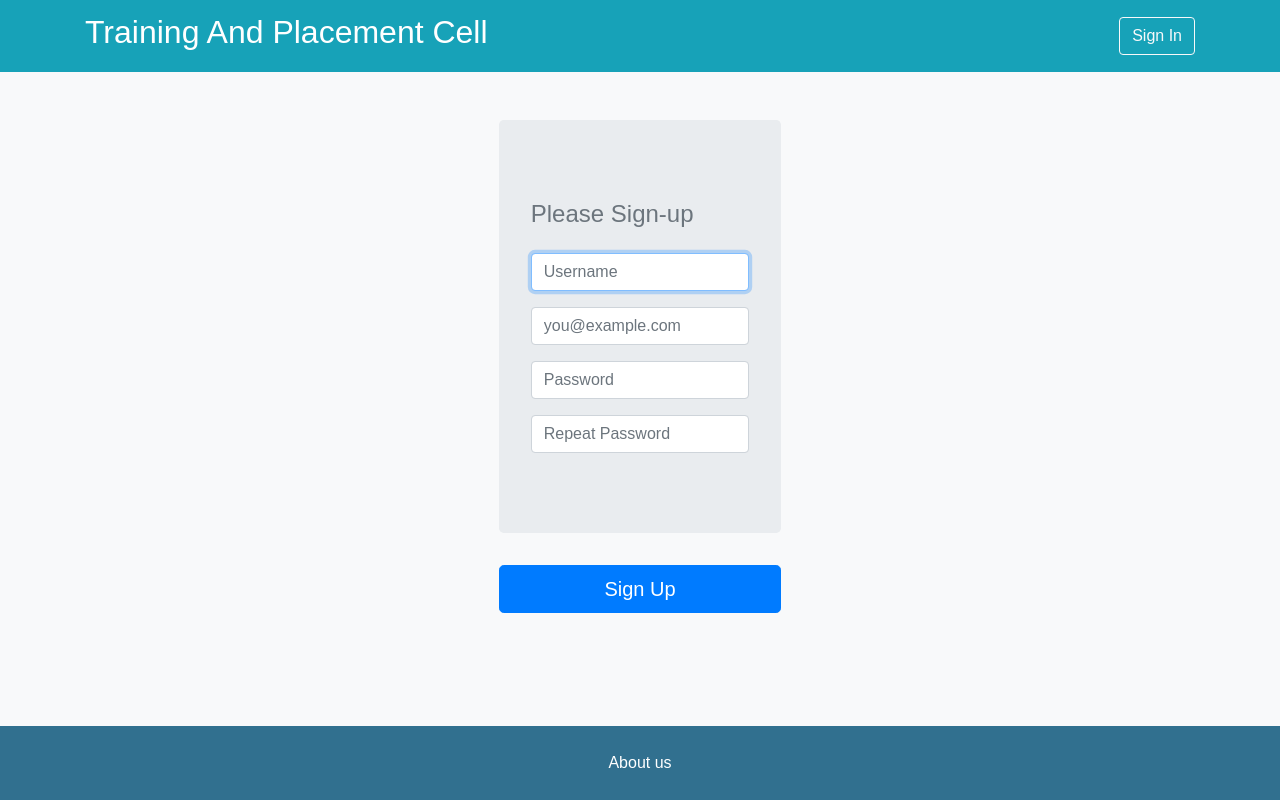
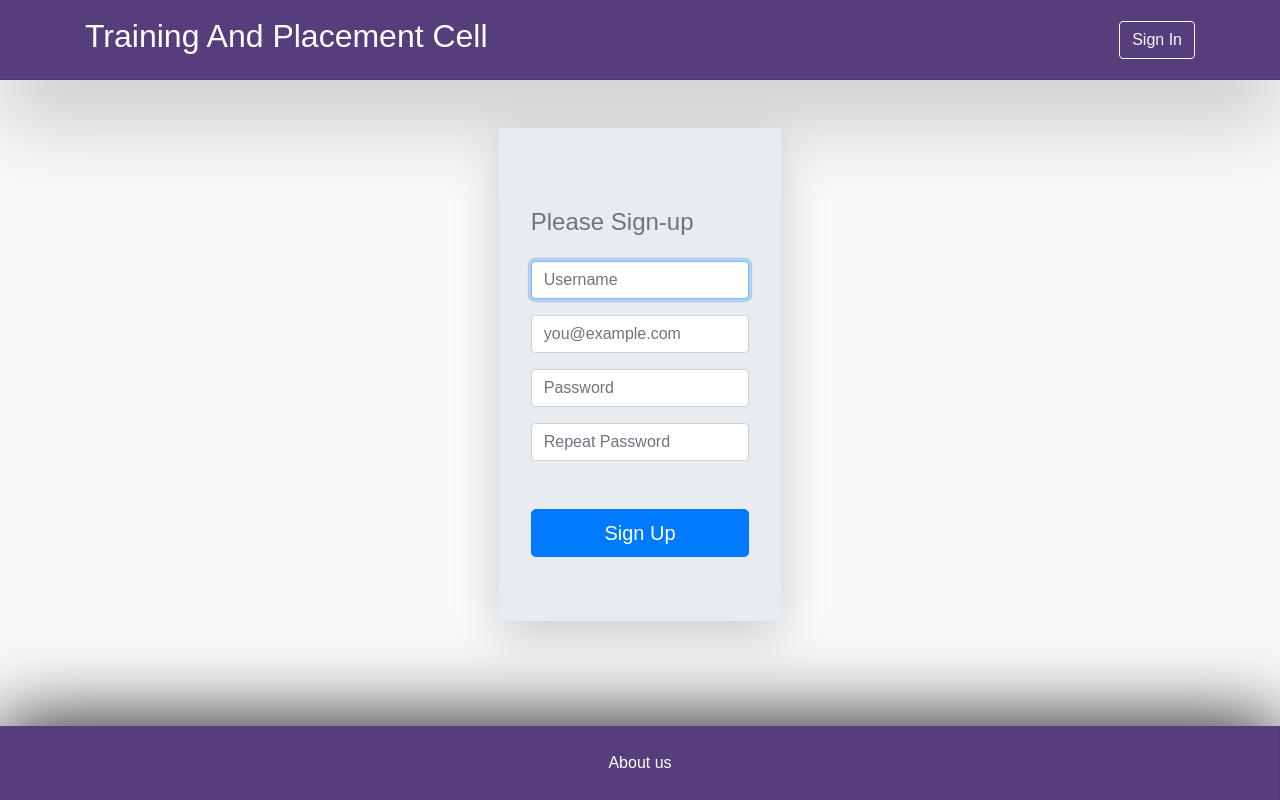
Before and after one commit to viv1kk/TPC, a PHP site: page /PHP/Pages/signup.php in a window 1280 px wide. Run offline with PHP 8.4, Linux system fonts and the light colour scheme.

Commit message:
changes is css and bootstrap classes

```diff
--- a/PHP/Header/header-addcompany.php
+++ b/PHP/Header/header-addcompany.php
@@ -30,7 +30,7 @@
 
 <body class="bg-light">
 
-  <nav class="navbar navbar-expand-xl navbar-dark bg-info mb-1">
+  <nav class="navbar navbar-expand-xl navbar-dark mb-1">
     <div class= "container">
       <a class="navbar-brand " href="dashboard.php" ><h1 class="h2">Training And Placement Cell</h1></a>
       <!-- <button class="navbar-toggler" type="button" data-toggle="collapse" data-target="#navbarCollapse" aria-controls="navbarCollapse" aria-expanded="false" aria-label="Toggle navigation">
--- a/PHP/Header/header-dashboard.php
+++ b/PHP/Header/header-dashboard.php
@@ -23,16 +23,12 @@
   <link href="../../Stylesheet/dashboard.css" rel="stylesheet">
 
   <!-- Custom styles for this template -->
-
-  <!-- <script type="text/javascript" src="../../Libs/jquery-3.3.1.min.js"></script>
-  <script type="text/javascript" src="../../Libs/jquery.dataTables.min.js"></script>
-  <script type="text/javascript" src="../../Libs/dragndrop.table.columns.min.js"></script> -->
 </head>
 
 <body class="bg-light">
 
 <header class="page-header">
-  <nav class="navbar navbar-expand-xl navbar-dark bg-info mb-5">
+  <nav class="navbar navbar-expand-xl navbar-dark mb-5 ">
     <div class= "container">
       <a class="navbar-brand" href="#" ><h1 class="h2">Training And Placement Cell</h1></a>
 
--- a/PHP/Header/header-enrollstudent.php
+++ b/PHP/Header/header-enrollstudent.php
@@ -29,7 +29,7 @@
 
 <body class="bg-light">
 
-  <nav class="navbar navbar-expand-xl navbar-dark bg-info mb-1">
+  <nav class="navbar navbar-expand-xl navbar-dark mb-1">
     <div class= "container">
       <a class="navbar-brand " href="dashboard.php" ><h1 class="h2">Training And Placement Cell</h1></a>
 
--- a/PHP/Header/header-signup.php
+++ b/PHP/Header/header-signup.php
@@ -20,7 +20,7 @@
 <body class="bg-light">
 
 <header class="page-header">
-  <nav class="navbar navbar-expand-xl navbar-dark bg-info mb-5">
+  <nav class="navbar navbar-expand-xl navbar-dark mb-5">
     <div class= "container">
       <a class="navbar-brand " href="#" ><h1 class="h2">Training And Placement Cell</h1></a>
 
@@ -37,8 +37,6 @@
           }
        ?>
 
-
-
     </div>
   </nav>
 </header>
--- a/PHP/Pages/signup.php
+++ b/PHP/Pages/signup.php
@@ -8,7 +8,7 @@
     <div class="container-fluid row justify-content-center" style="margin:0 auto;">
       <div class="col-md-3 order-md-1">
 
-        <div class="jumbotron">
+        <div class="jumbotron shadow-lg p-6 mb-5 rounded">
           <form class="form-signup" action="../../includes/signup.inc.php" method="post">
             <h2 class="h4 mt-3 mb-4 font-weight-normal text-muted">Please Sign-up</h2>
 
@@ -23,8 +23,9 @@
 
             <label for="repeatPassword" class="sr-only">Password</label>
             <input type="password" name="repeatPassword" class="form-control mb-3" placeholder="Repeat Password" required>
+
+            <button class="btn btn-lg btn-primary btn-block mt-5" name="signup-submit" type="submit">Sign Up</button>
             </div>
-            <button class="btn btn-lg btn-primary btn-block" name="signup-submit" type="submit">Sign Up</button>
 
           </form>
         </div>
--- a/Stylesheet/style-login.css
+++ b/Stylesheet/style-login.css
@@ -6,6 +6,13 @@ body {
 
 body {
   align-items: center;
+}
+
+.navbar{
+  min-height:5rem;
+  background-color:#563d7c;
+  box-shadow:0 2.5rem 5rem rgba(0,0,0,.20),
+  inset 0 -1px 0 rgba(0,0,0,.1)
 }
 
 .text-center {
@@ -44,7 +51,9 @@ a:active {text-decoration: none}
 a:hover {text-decoration: none}
 
 .footer {
-  background-color:#31708f;
+  background-color:#563d7c;
+  box-shadow: 0 0 5rem rgba(0,0,0,50.20),
+  inset  -1px  0 0 rgba(0,0,0,.1)
 }
 
 
--- a/index.php
+++ b/index.php
@@ -11,7 +11,7 @@
     <div class="container-fluid row justify-content-center" style="margin:0 auto;">
       <div class="col-md-3 order-md-1">
 
-        <div class="jumbotron">
+        <div class="jumbotron shadow-lg p-6 mb-5 rounded">
           <form class="form-signin" action="includes/signin.inc.php" method="post">
               <h2 class="h4 mt-4 mb-4 font-weight-normal text-muted">Please Sign-in</h2>
 
```
Also changed, not shown: PHP/Footer/footer-dashboard.php (+0 -9 lines), PHP/Header/header-index.php (+2 -8 lines), Stylesheet/companyadd.css (+11 -1 lines), Stylesheet/dashboard.css (+11 -1 lines), Stylesheet/enrollstudent.css (+10 -2 lines).
